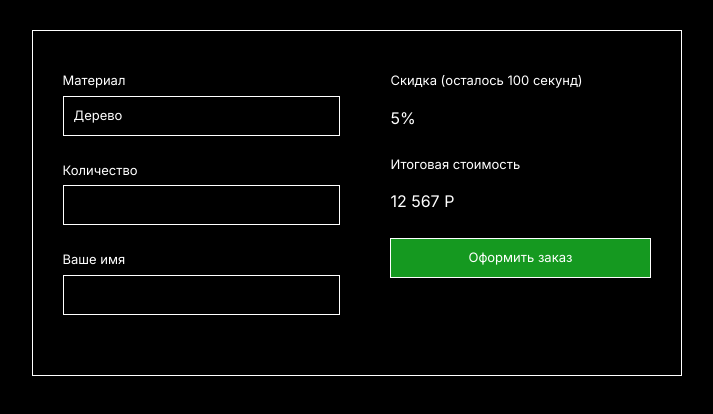
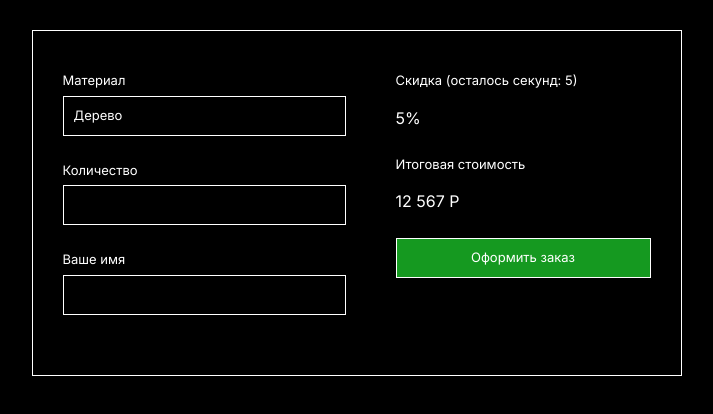
Before and after one commit to OksKuskova/service-calc-vanilla, a plain HTML site: page index.html in a window 1280 px wide. Shown: the whole page, without its empty margins (276-989 px from the left). Drawn offline with Linux system fonts and the light colour scheme.

Commit message:
feat: Добавит таймер для скидки

```diff
--- a/index.html
+++ b/index.html
@@ -37,8 +37,8 @@
 
 		<div class="calc__totals">
 			<div class="calc__discount summary">
-				<span class="summary__label">Скидка (осталось 100 секунд)</span>
-				<span class="summary__value">5%</span>
+				<span class="summary__label">Скидка (осталось секунд: <span data-js-timer></span>)</span>
+				<span class="summary__value"><span data-js-discount></span>%</span>
 			</div>
 
 			<div class="calc__summary summary">
--- a/js/index.js
+++ b/js/index.js
@@ -2,6 +2,7 @@ import { getData } from "./api/api.js";
 import { OverlayText } from "./overlay/overlay.const.js";
 import { hideOverlay, showOverlay } from "./overlay/overlay.js";
 import { renderSelect } from "./select.js";
+import { initDiscountTimer } from "./timer/timer.js";
 
 showOverlay(OverlayText.LOADING);
 
@@ -9,6 +10,7 @@ async function initCalc() {
 	try {
 		const data = await getData();
 		renderSelect(data);
+		initDiscountTimer();
 
 	} catch (error) {
 		console.log(error);
--- /dev/null
+++ b/js/timer/timer.const.js
@@ -0,0 +1,2 @@
+export const START_TIMER_VALUE = 10;
+export const START_DISCOUNT_VALUE = 5;
--- /dev/null
+++ b/js/timer/timer.js
@@ -0,0 +1,34 @@
+import { START_TIMER_VALUE, START_DISCOUNT_VALUE } from "./timer.const.js";
+
+const timerElement = document.querySelector('[data-js-timer]');
+const discountElement = document.querySelector('[data-js-discount]');
+
+let timer = START_TIMER_VALUE;
+let discount = START_DISCOUNT_VALUE;
+let intervalId = null;
+
+const stopTimer = () => {
+	clearInterval(intervalId);
+	intervalId = null;
+
+	discount = 0;
+	discountElement.textContent = discount;
+}
+
+const initDiscountTimer = () => {
+	timerElement.textContent = timer;
+	discountElement.textContent = discount;
+	console.log('intervalId:', intervalId);
+
+	intervalId = setInterval(() => {
+		--timer;
+		timerElement.textContent = timer;
+
+		if (timer <= 0) {
+			stopTimer();
+			console.log('intervalId:', intervalId);
+		}
+	}, 1000);
+}
+
+export { initDiscountTimer }
```
